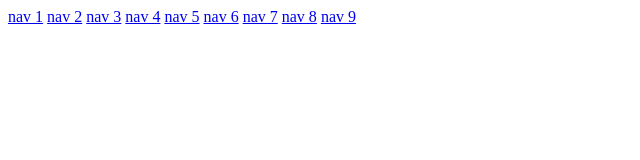
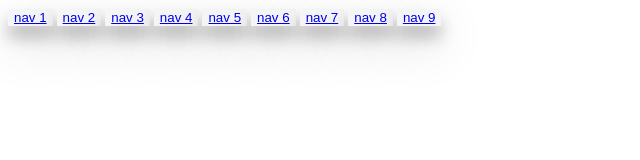
Before and after one commit to kajalmori/navbar, a plain HTML site: page index.html in a window 1280 px wide. Shown: the whole page, without its empty margins (0-640 px from the left). Drawn offline with Linux system fonts and the light colour scheme.

Commit message:
05/06/2023

```diff
--- a/index.html
+++ b/index.html
@@ -5,16 +5,29 @@
     <meta http-equiv="X-UA-Compatible" content="IE=edge">
     <meta name="viewport" content="width=device-width, initial-scale=1.0">
     <title>Document</title>
+    <style>
+        .button {
+                     box-shadow: 0 12px 16px 0 rgba(0,0,0,0.24),0 17px 50px 0 rgba(0,0,0,0.19);
+                     border: rgb(233, 95, 15);
+                     background-color:whitesmoke;
+                     box-decoration-break: clone;
+                      }
+       .button:hover {
+                     box-shadow: 0 12px 16px 0 rgba(0,0,0,0.24),0 17px 50px 0 rgba(0,0,0,0.19);
+                     border: cadetblue;
+                     background-color: rgb(29, 177, 101);
+                      }
+    </style>
 </head>
 <body>
-    <a href="./Navigation bar/HTML1.html">nav 1</a>
-    <a href="./Navigation bar/HTML2.html">nav 2</a>
-    <a href="./Navigation bar/HTML3.html">nav 3</a>
-    <a href="./Navigation bar/HTML4.html">nav 4</a>
-    <a href="./Navigation bar/HTML5.html">nav 5</a>
-    <a href="./Navigation bar/HTML6.html">nav 6</a>
-    <a href="./Navigation bar/HTML7.html">nav 7</a>
-    <a href="./Navigation bar/HTML8.html">nav 8</a>
-    <a href="./Navigation bar/navbar-9 .html">nav 9</a>
+     <button class="button" ><a href="./Navigation bar/HTML1.html">nav 1</a></button>
+     <button class="button" ><a href="./Navigation bar/HTML2.html">nav 2</a></button>
+     <button class="button" ><a href="./Navigation bar/HTML3.html">nav 3</a></button>
+     <button class="button" ><a href="./Navigation bar/HTML4.html">nav 4</a></button>
+     <button class="button" ><a href="./Navigation bar/HTML5.html">nav 5</a></button>
+     <button class="button" ><a href="./Navigation bar/HTML6.html">nav 6</a></button>
+     <button class="button" ><a href="./Navigation bar/HTML7.html">nav 7</a></button>
+     <button class="button" ><a href="./Navigation bar/HTML8.html">nav 8</a></button>
+     <button class="button" ><a href="./Navigation bar/navbar-9.html">nav 9</a></button>
 </body>
 </html>
```
